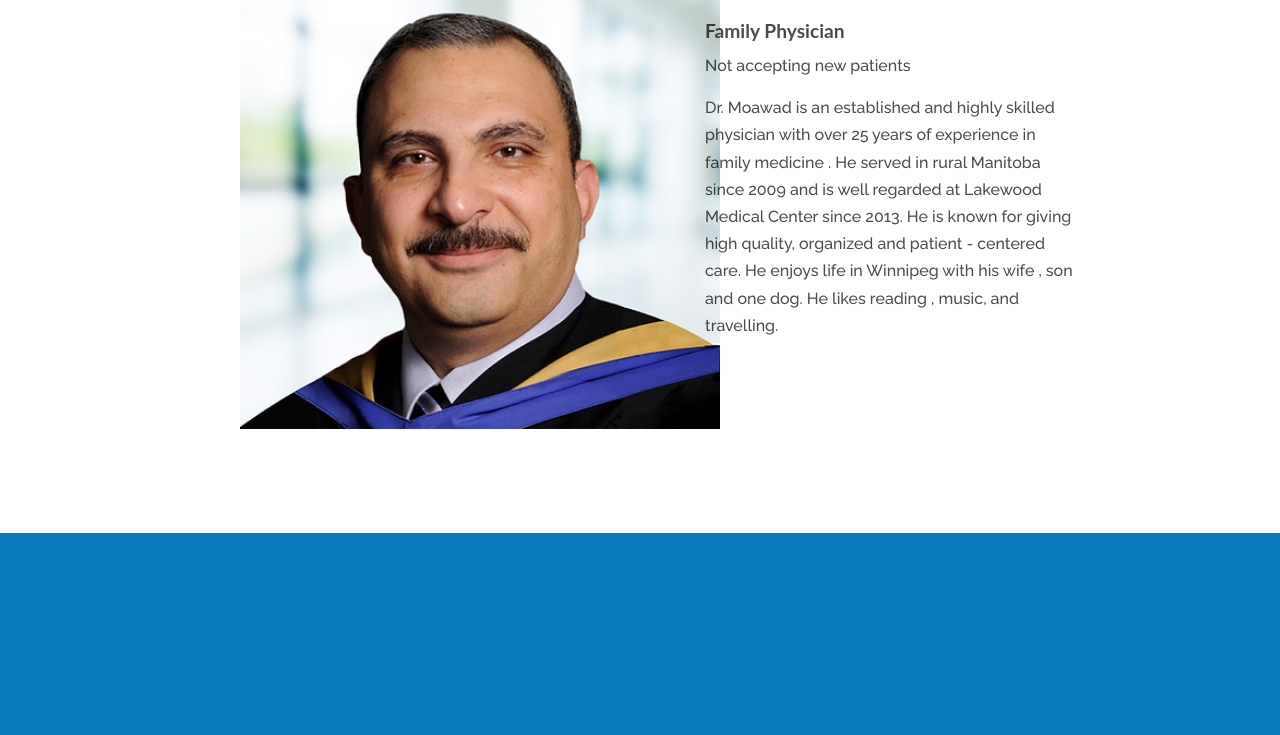
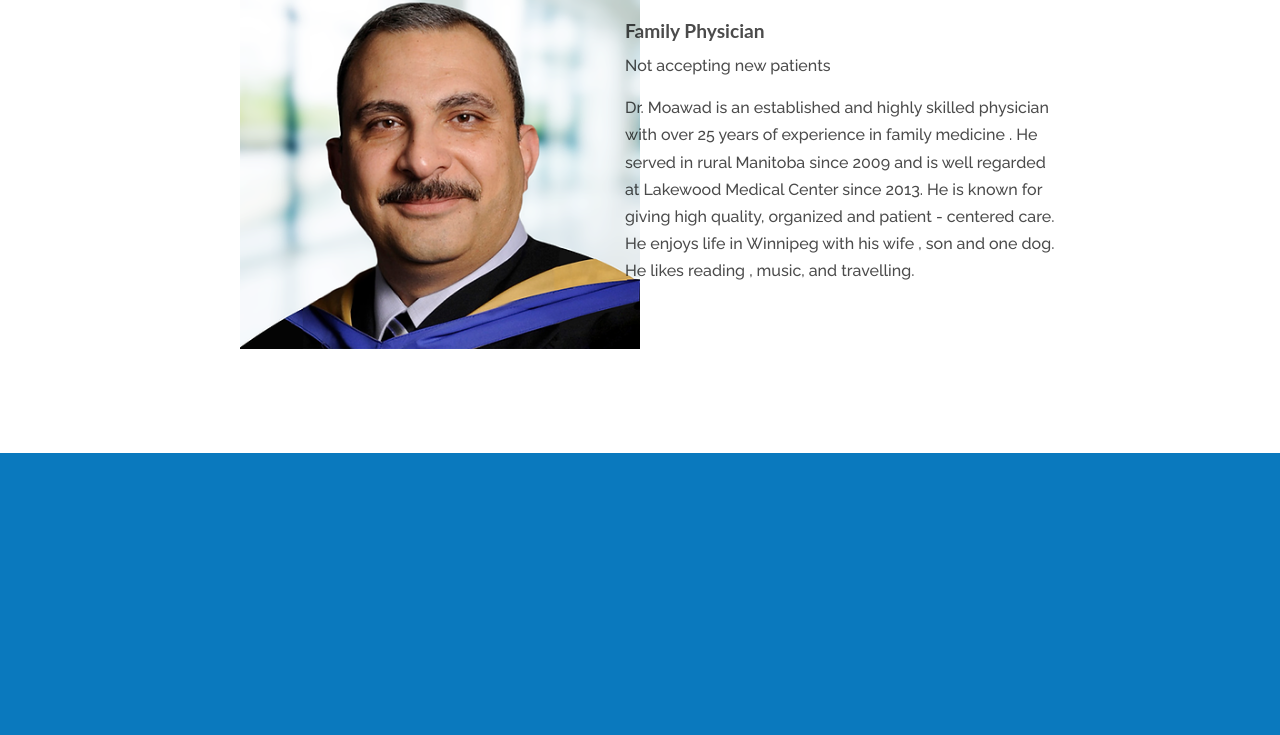
Before and after one commit to Abkayus/lakewood-medicals-site, a plain HTML site: page index.html in a window 1280 px wide. Shown: the part 365-1100 px from the top of the page. Drawn offline with Linux system fonts and the light colour scheme.

Commit message:
Update styles.css

```diff
--- a/styles.css
+++ b/styles.css
@@ -115,11 +115,11 @@
 }
 
 .img-wrapper img {
-    width: 480px;
+    width: 400px;
 }
 
 .text-wrapper {
-    margin-right: 150px;
+    margin-right: 100px;
     margin-left: -15px;
     width: 82%;
 }
```
